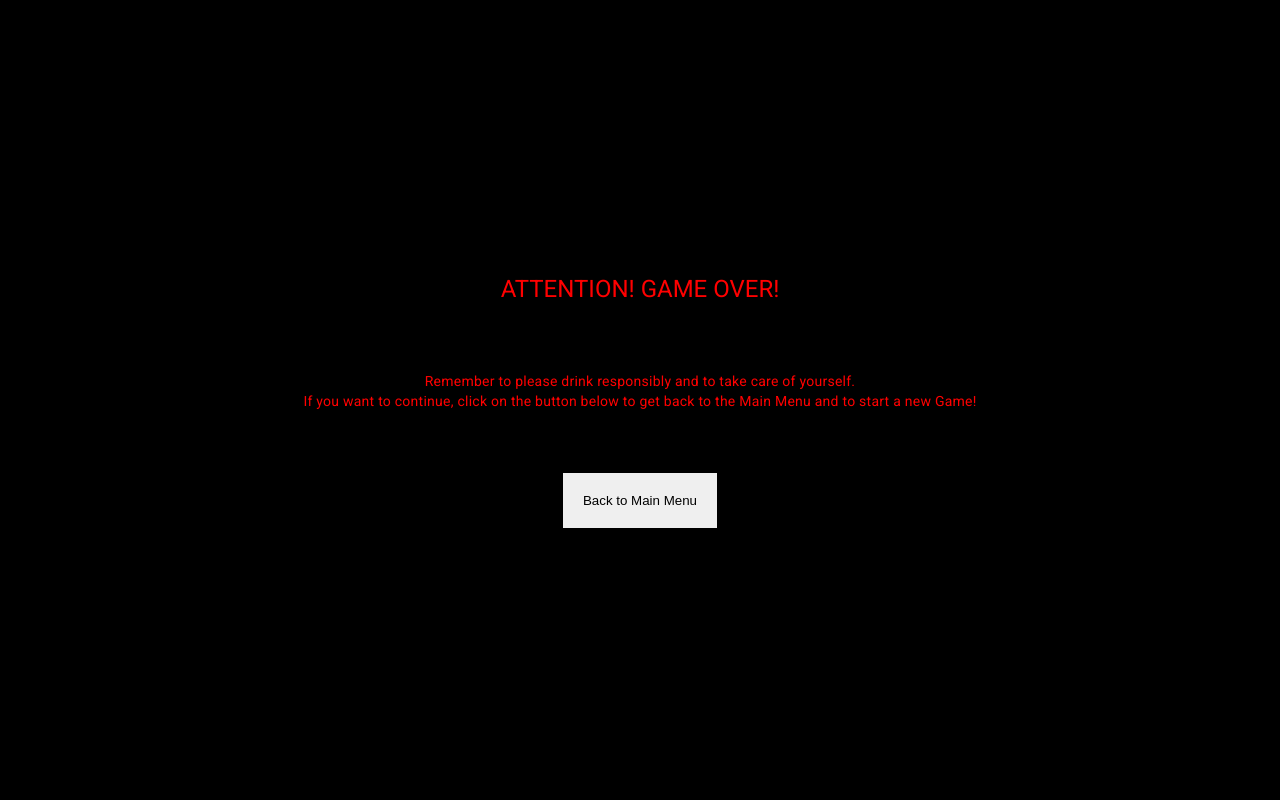
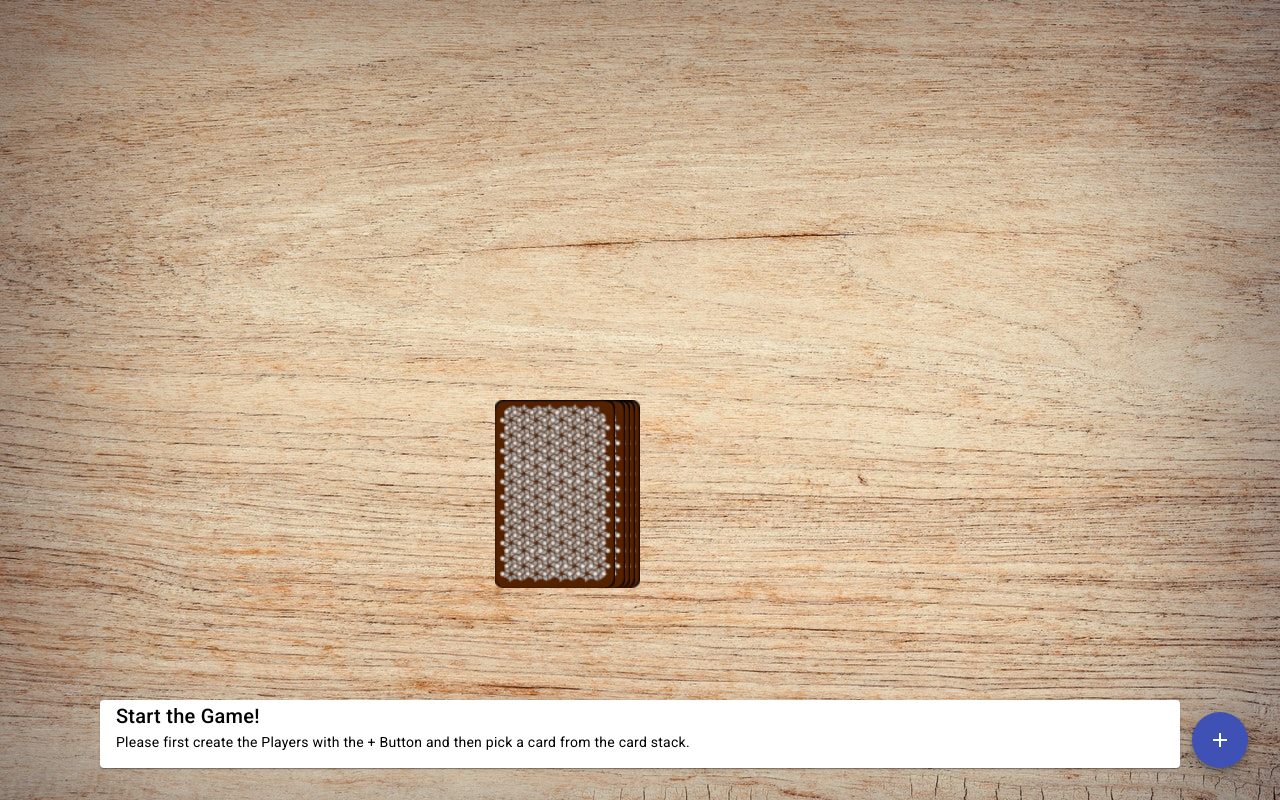
Before and after one commit to devXodia/RingOfFire, an Angular app: page /game in a window 1280 px wide. Built offline with nearby package versions, Linux system fonts and the light colour scheme.

Commit message:
change on endgame

```diff
--- a/src/app/game/game.component.ts
+++ b/src/app/game/game.component.ts
@@ -26,7 +26,7 @@ export class GameComponent implements OnInit {
   }
 
   startGame = false;
-  endGame = true;
+  endGame = false;
 
   restartGame(){
     this.router.navigateByUrl('');
```
